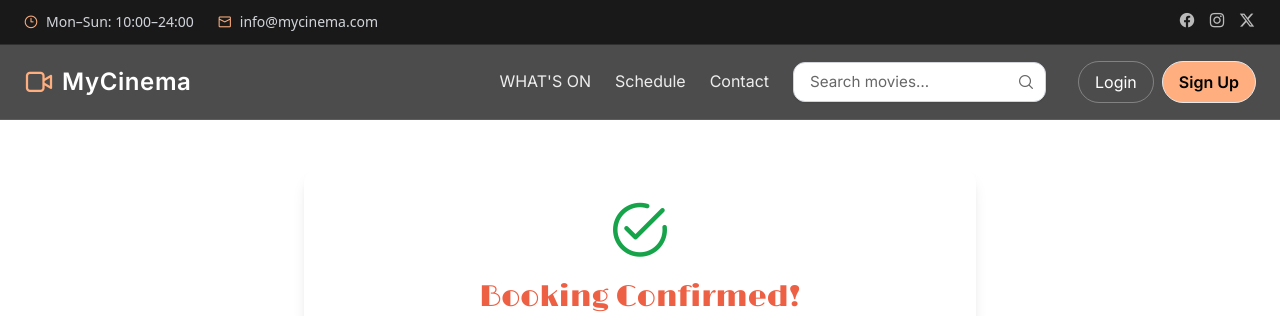
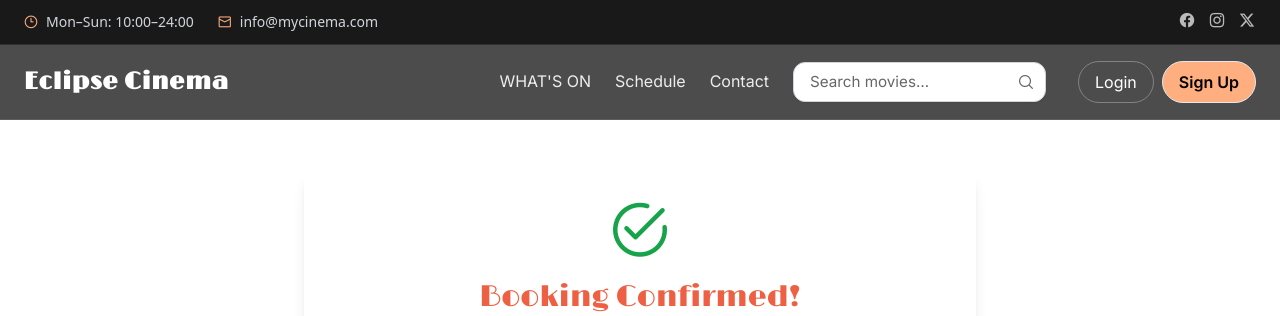
Before and after one commit to reasonsx/cinema-website, a PHP site: page /confirmation.php in a window 1280 px wide. Shown: the top 316 px of the page. Run offline with PHP 8.4, Linux system fonts and the light colour scheme; some libraries are stand-ins or nearby versions.

Commit message:
Update header.php

```diff
--- a/header.php
+++ b/header.php
@@ -26,8 +26,7 @@ function isActive($page, $current) {
         <div class="mx-auto max-w-7xl px-6 py-4 flex items-center justify-between">
             <!-- Brand -->
             <a href="index.php" class="flex items-center gap-2">
-                <i class="pi pi-video text-[var(--secondary)] text-2xl md:text-3xl"></i>
-                <span class="text-xl md:text-2xl font-bold tracking-wide text-white">MyCinema</span>
+                <span class="text-xl md:text-2xl font-bold tracking-wide text-white font-[Limelight]">Eclipse Cinema</span>
             </a>
 
             <!-- Desktop Nav -->
```
